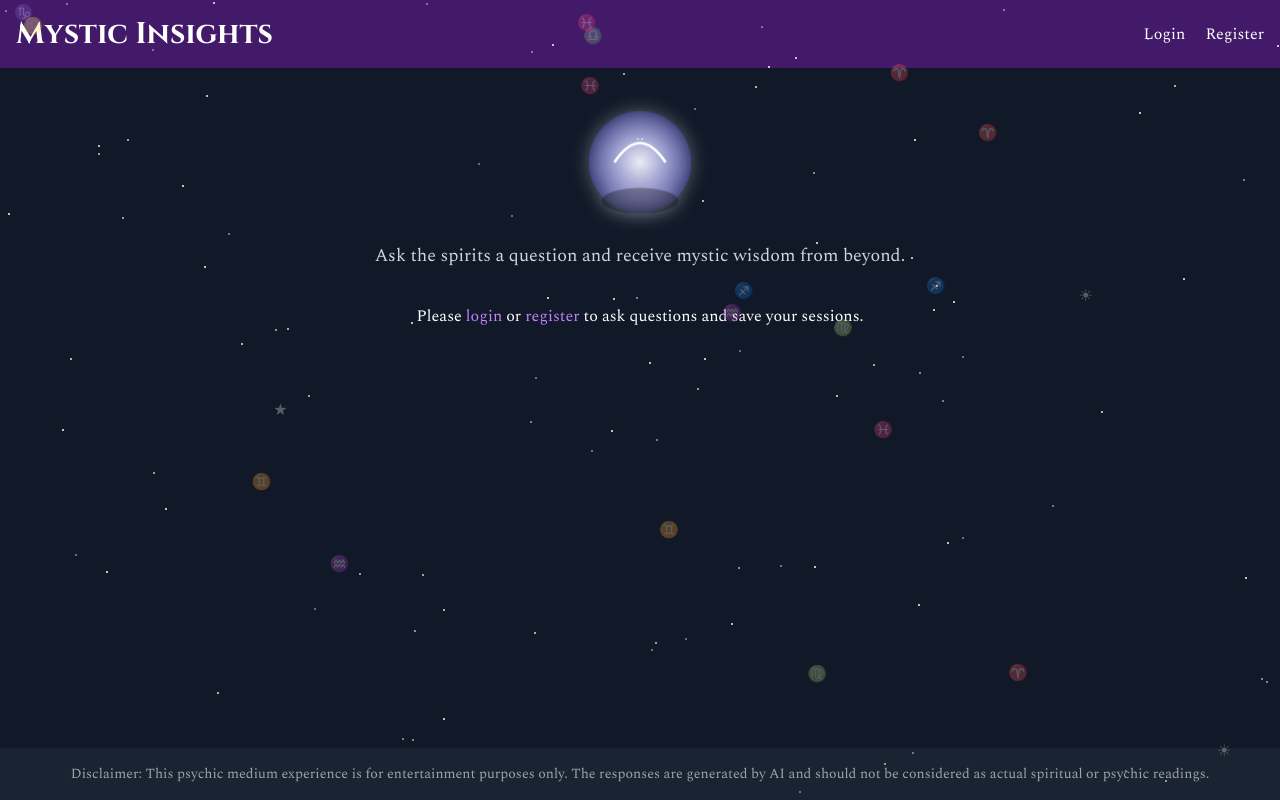
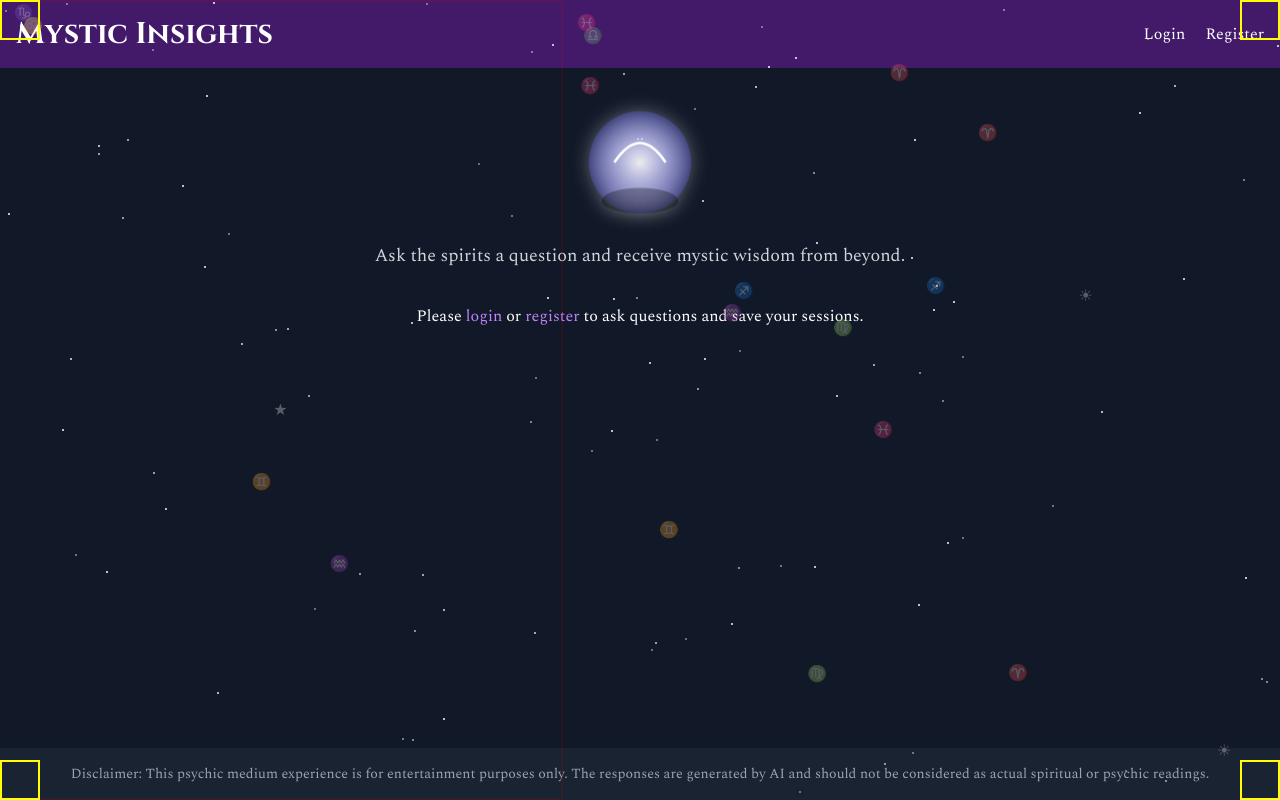
Before and after one commit to ccandelora/GeminiPhantom, a Flask app: page / in a window 1280 px wide. Run offline with Flask 3, Linux system fonts and the light colour scheme; some libraries are stand-ins or nearby versions.

Commit message:
Agent query: Are the fog and candle-flame animations now visible and working correctly? Please also check the browser console and provide the log messages about the fog element, candle flames, fog animation, and candle flame animation.

```diff
--- a/static/css/styles.css
+++ b/static/css/styles.css
@@ -27,6 +27,8 @@ body {
     pointer-events: none;
     z-index: 1;
     opacity: 0.7;
+    /* Temporary style for debugging */
+    border: 2px solid red;
 }
 
 /* Floating symbols */
@@ -116,6 +118,8 @@ select {
     background-repeat: no-repeat;
     pointer-events: none;
     z-index: 2;
+    /* Temporary style for debugging */
+    border: 2px solid yellow;
 }
 
 /* Star field */
--- a/static/js/script.js
+++ b/static/js/script.js
@@ -35,9 +35,11 @@ document.addEventListener('DOMContentLoaded', () => {
         starField.appendChild(star);
     }
 
-    // Check if fog and candle-flame elements exist
+    // Debug logging for fog and candle-flame elements
     console.log('Fog element:', document.querySelector('.fog'));
     console.log('Candle flames:', document.querySelectorAll('.candle-flame'));
+    console.log('Fog animation:', getComputedStyle(document.querySelector('.fog')).animation);
+    console.log('Candle flame animation:', getComputedStyle(document.querySelector('.candle-flame')).backgroundImage);
 
     async function handleFormSubmit(e) {
         e.preventDefault();
```
